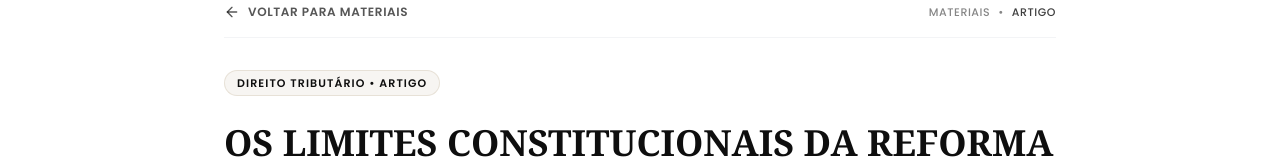
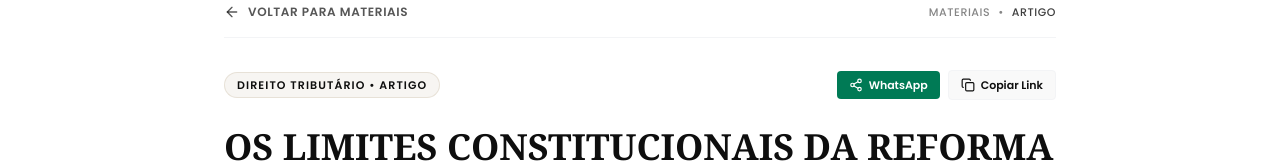
Before and after one commit to paranhosmkt/GDRsite, a React (Vite) app: page /artigo/1 in a window 1280 px wide. Shown: the part 188-351 px from the top of the page. Built offline with nearby package versions, Linux system fonts and the light colour scheme; no server answers; a web font is replaced by a local one.

Commit message:
feat: add SEO and social media meta tags
Implement dynamic meta tag management to improve share previews for articles on social media and WhatsApp.

```diff
--- a/index.html
+++ b/index.html
@@ -1,9 +1,28 @@
 <!doctype html>
-<html lang="en">
+<html lang="pt-BR">
   <head>
     <meta charset="UTF-8" />
     <meta name="viewport" content="width=device-width, initial-scale=1.0" />
     <title>Gouvêa dos Reis — GDR Advogados</title>
+
+    <!-- Primary Meta Tags -->
+    <meta name="title" content="Gouvêa dos Reis — GDR Advogados" />
+    <meta name="description" content="Advocacia empresarial e tributária especializada. Artigos, e-books e análises jurídicas de alto nível." />
+
+    <!-- Open Graph / Facebook / WhatsApp -->
+    <meta property="og:type" content="article" />
+    <meta property="og:site_name" content="GDR Advogados" />
+    <meta property="og:title" content="OS LIMITES CONSTITUCIONAIS DA REFORMA DA TRIBUTAÇÃO SOBRE O CONSUMO" />
+    <meta property="og:description" content="A reforma da tributação sobre o consumo representa uma das mais profundas transformações do Sistema Tributário Nacional. Por Luciano Daniel da Veiga — GDR Advogados." />
+    <meta property="og:image" content="https://i.ibb.co/v4pWJX5w/Whats-App-Image-2026-07-21-at-07-50-21.jpg" />
+    <meta property="og:image:width" content="1200" />
+    <meta property="og:image:height" content="630" />
+
+    <!-- Twitter -->
+    <meta name="twitter:card" content="summary_large_image" />
+    <meta name="twitter:title" content="OS LIMITES CONSTITUCIONAIS DA REFORMA DA TRIBUTAÇÃO SOBRE O CONSUMO" />
+    <meta name="twitter:description" content="A reforma da tributação sobre o consumo representa uma das mais profundas transformações do Sistema Tributário Nacional. Por Luciano Daniel da Veiga — GDR Advogados." />
+    <meta name="twitter:image" content="https://i.ibb.co/v4pWJX5w/Whats-App-Image-2026-07-21-at-07-50-21.jpg" />
   </head>
   <body>
     <div id="root"></div>
--- a/src/pages/ArticlePage.tsx
+++ b/src/pages/ArticlePage.tsx
@@ -1,15 +1,67 @@
-import React, { useEffect } from "react";
+import React, { useEffect, useState } from "react";
 import { useParams, Link } from "react-router-dom";
-import { ArrowLeft, Clock, Calendar, User, Share2, BookOpen, MessageSquare } from "lucide-react";
+import { ArrowLeft, Clock, Calendar, User, Share2, BookOpen, MessageSquare, Check, Copy } from "lucide-react";
 
 export default function ArticlePage() {
   const { slug } = useParams<{ slug: string }>();
+  const [copied, setCopied] = useState(false);
+
+  const articleTitle = "OS LIMITES CONSTITUCIONAIS DA REFORMA DA TRIBUTAÇÃO SOBRE O CONSUMO";
+  const articleSummary = "A reforma da tributação sobre o consumo representa uma das mais profundas transformações do Sistema Tributário Nacional desde a Constituição de 1988. Analisamos a natureza jurídica da CBS e IBS, neutralidade e limites constitucionais. Por Luciano Daniel da Veiga.";
+  const articleImage = "https://i.ibb.co/v4pWJX5w/Whats-App-Image-2026-07-21-at-07-50-21.jpg";
 
   useEffect(() => {
     window.scrollTo(0, 0);
+
+    // Dynamic Meta Tags update for Social Media/WhatsApp share preview
+    document.title = `${articleTitle} | GDR Advogados`;
+
+    const setMetaTag = (attr: string, key: string, content: string) => {
+      let element = document.querySelector(`meta[${attr}="${key}"]`);
+      if (!element) {
+        element = document.createElement("meta");
+        element.setAttribute(attr, key);
+        document.head.appendChild(element);
+      }
+      element.setAttribute("content", content);
+    };
+
+    setMetaTag("property", "og:title", articleTitle);
+    setMetaTag("property", "og:description", articleSummary);
+    setMetaTag("property", "og:image", articleImage);
+    setMetaTag("property", "og:image:width", "1200");
+    setMetaTag("property", "og:image:height", "630");
+    setMetaTag("property", "og:type", "article");
+    setMetaTag("property", "og:url", window.location.href);
+
+    setMetaTag("name", "twitter:card", "summary_large_image");
+    setMetaTag("name", "twitter:title", articleTitle);
+    setMetaTag("name", "twitter:description", articleSummary);
+    setMetaTag("name", "twitter:image", articleImage);
+    setMetaTag("name", "description", articleSummary);
   }, [slug]);
 
-  const whatsappMessage = encodeURIComponent(
+  const handleCopyLink = () => {
+    navigator.clipboard.writeText(window.location.href);
+    setCopied(true);
+    setTimeout(() => setCopied(false), 2500);
+  };
+
+  const handleShare = () => {
+    if (navigator.share) {
+      navigator.share({
+        title: articleTitle,
+        text: articleSummary,
+        url: window.location.href,
+      }).catch(() => {});
+    } else {
+      handleCopyLink();
+    }
+  };
+
+  const shareOnWhatsApp = `https://api.whatsapp.com/send?text=${encodeURIComponent(`${articleTitle}\n\n${articleSummary}\n\nLeia o artigo completo em: ${window.location.href}`)}`;
+
+  const whatsappConsultation = encodeURIComponent(
     "Olá! Li o artigo 'Os Limites Constitucionais da Reforma da Tributação sobre o Consumo' e gostaria de consultar a equipe tributária."
   );
 
@@ -37,8 +89,41 @@ export default function ArticlePage() {
 
         {/* Article Header */}
         <header className="mb-12">
-          <div className="inline-block bg-gdr-beige/20 text-gdr-dark border border-gdr-beige/50 px-3 py-1 rounded-full text-[11px] font-semibold tracking-widest uppercase mb-6">
-            Direito Tributário • Artigo
+          <div className="flex flex-wrap items-center justify-between gap-4 mb-6">
+            <div className="inline-block bg-gdr-beige/20 text-gdr-dark border border-gdr-beige/50 px-3 py-1 rounded-full text-[11px] font-semibold tracking-widest uppercase">
+              Direito Tributário • Artigo
+            </div>
+
+            {/* Quick Share Buttons */}
+            <div className="flex items-center space-x-2">
+              <a
+                href={shareOnWhatsApp}
+                target="_blank"
+                rel="noopener noreferrer"
+                title="Compartilhar no WhatsApp"
+                className="inline-flex items-center space-x-1.5 bg-emerald-700 hover:bg-emerald-800 text-white text-[11px] font-semibold px-3 py-1.5 rounded transition-colors"
+              >
+                <Share2 className="w-3.5 h-3.5" />
+                <span>WhatsApp</span>
+              </a>
+
+              <button
+                onClick={handleCopyLink}
+                className="inline-flex items-center space-x-1.5 bg-gdr-gray hover:bg-gdr-dark hover:text-white text-gdr-dark text-[11px] font-semibold px-3 py-1.5 rounded transition-colors border border-gdr-border"
+              >
+                {copied ? (
+                  <>
+                    <Check className="w-3.5 h-3.5 text-emerald-600" />
+                    <span>Copiado!</span>
+                  </>
+                ) : (
+                  <>
+                    <Copy className="w-3.5 h-3.5" />
+                    <span>Copiar Link</span>
+                  </>
+                )}
+              </button>
+            </div>
           </div>
 
           <h1 className="text-2xl sm:text-3xl md:text-4xl font-serif font-bold text-gdr-dark leading-tight mb-6">
@@ -208,7 +293,7 @@ export default function ArticlePage() {
           </Link>
 
           <a
-            href={`https://wa.me/5547996320088?text=${whatsappMessage}`}
+            href={`https://wa.me/5547996320088?text=${whatsappConsultation}`}
             target="_blank"
             rel="noopener noreferrer"
             className="w-full sm:w-auto inline-flex items-center justify-center space-x-2 bg-gdr-dark hover:bg-gdr-beige hover:text-gdr-dark text-white border border-gdr-dark px-6 py-3 text-xs uppercase font-semibold tracking-wider transition-colors duration-300 shadow-sm"
```
